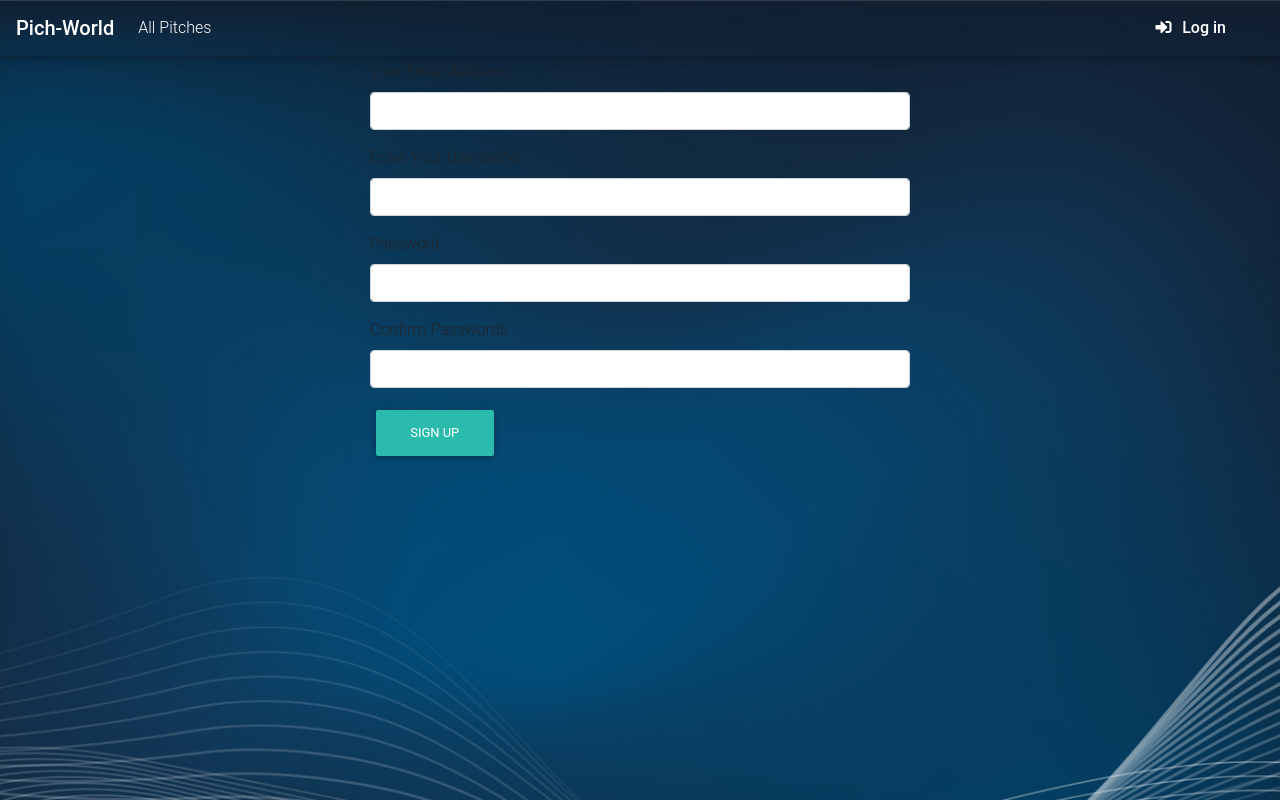
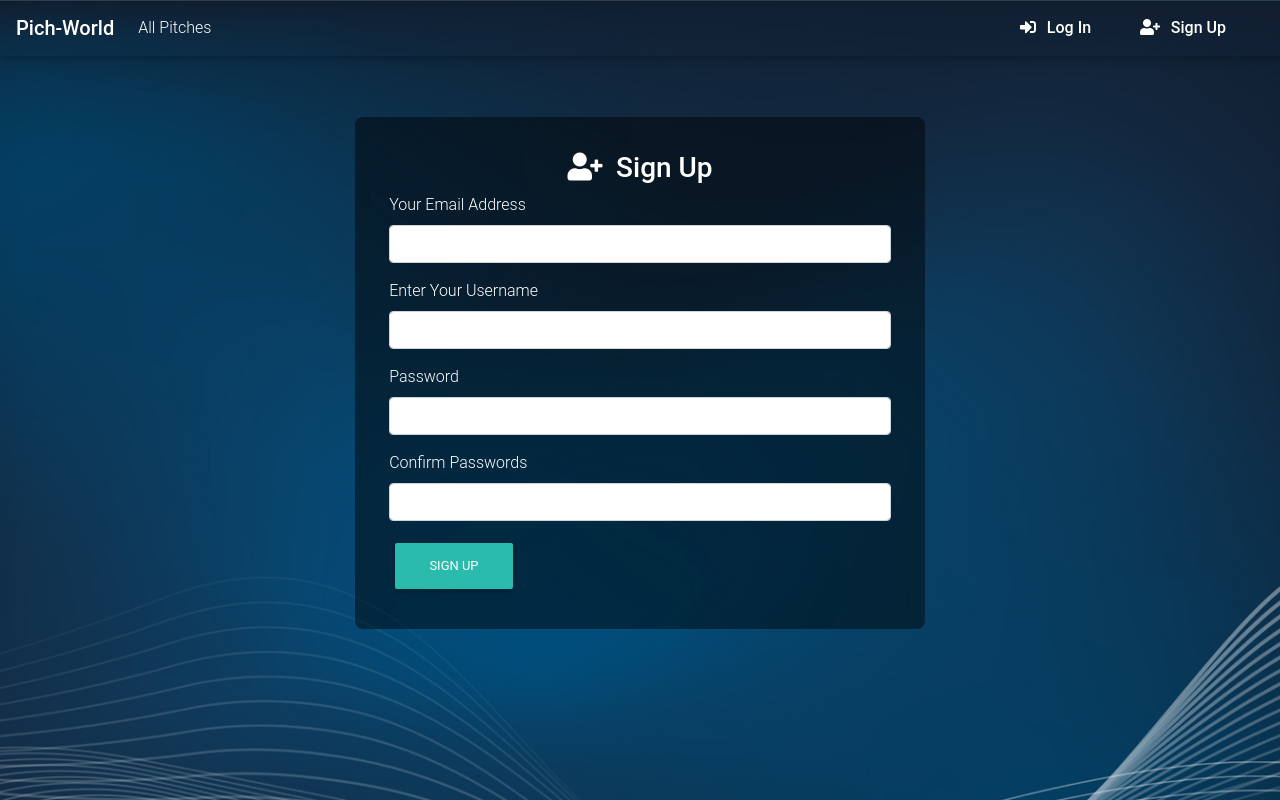
Before and after one commit to Owiti-Charles/pitch-world, a Flask app: page /signup in a window 1280 px wide. Run offline with Flask 2, Linux system fonts and the light colour scheme; some libraries are stand-ins or nearby versions.

Commit message:
Style signup page

```diff
--- a/app/static/css/styles.css
+++ b/app/static/css/styles.css
@@ -25,14 +25,18 @@
 #postform{
     color: white;
     margin-top: 5%;
-    background-color: rgba(0, 0, 0, 0.356);
+    background-color: rgba(0, 0, 0, 0.456);
     padding:4%;
     border-radius: 8px;
 }
 #login{
     margin-top: 5%;
     color: white;
-    background-color: rgba(0, 0, 0, 0.356);
+    background-color: rgba(0, 0, 0, 0.456);
     border-radius: 8px;
     padding:3%;
 }
+#sign{
+    color:rgb(0, 0, 0);
+    text-decoration: underline;
+}
--- a/app/templates/auth/login.html
+++ b/app/templates/auth/login.html
@@ -5,6 +5,7 @@
     <div class="row">
       <div class= "col-md-3"> </div>
       <div class="col-md-6" id="login">
+          <h3 class="text-center"><i class="fas fa-sign-in-alt text-center"></i>&nbsp; <strong class="text-center" >Log In Here</strong></h3>
       {% for message in get_flashed_messages() %}
         <div class="alert alert-danger">
         <button type="button" class="close" data-dismiss="alert">&times;</button>
@@ -12,7 +13,7 @@
         </div>
       {% endfor %}
       {{wtf.quick_form(loginform)}}
-      <p> Don't have an account? <a href="{{url_for('auth.signup')}}">Sign up here</a></p>
+      <p> Don't have an account? <a id="sign" href="{{url_for('auth.signup')}}">Sign up here</a></p>
      </div>
      <div clas="col-md-3"> </div>
     </div>
--- a/app/templates/auth/signup.html
+++ b/app/templates/auth/signup.html
@@ -4,7 +4,8 @@
     <div class="container">
         <div class="row">
             <div class="col-md-3"></div>
-            <div class="col-md-6">
+            <div class="col-md-6"id="login">
+                <h3 class="text-center"><i class="fas fa-user-plus"></i></i>&nbsp; <strong>Sign Up</strong></h3>
                 {{ wtf.quick_form(r_form) }}
             </div>
             <div class="col-md-3"></div>
--- a/app/templates/navbar.html
+++ b/app/templates/navbar.html
@@ -28,8 +28,11 @@
             </li>
             {% else %}
             <li class="nav-item">
-                <a style= 'margin-right:30px' class="nav-link" href="{{url_for('auth.login')}}"><i class="fas fa-sign-in-alt"></i>&nbsp; <strong>Log in</strong></a>
+                <a style= 'margin-right:30px' class="nav-link" href="{{url_for('auth.login')}}"><i class="fas fa-sign-in-alt"></i>&nbsp; <strong>Log In</strong></a>
             </li>
+            <li class="nav-item">
+                    <a style= 'margin-right:30px' class="nav-link" href="{{url_for('auth.signup')}}"><i class="fas fa-user-plus"></i></i>&nbsp; <strong>Sign Up</strong></a>
+                </li>
             {%endif%}
 
         </ul>
```
